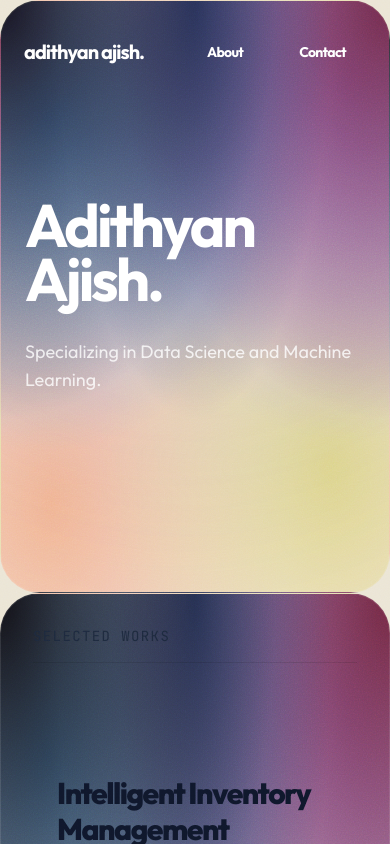
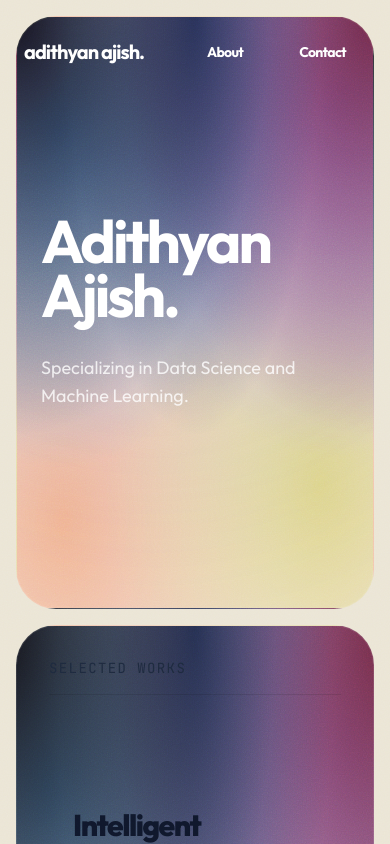
Before and after one commit to manuqwert1234/AdithyanAjish, a Next.js app: page / in a window 390 px wide. Shown: the top 844 px of the page. Built offline with nearby package versions, Linux system fonts and the light colour scheme.

Commit message:
Revert "Fix: Remove white gaps between sections on mobile"
This reverts commit c9c41e90455802a33336c15cfc9ca4f62381f550.

```diff
--- a/app/page.tsx
+++ b/app/page.tsx
@@ -4,7 +4,7 @@ import { projects } from "@/data/projects";
 
 export default function Home() {
   return (
-    <main className="min-h-screen md:p-6 md:space-y-4">
+    <main className="min-h-screen p-4 md:p-6 space-y-4">
       <section className="mesh-bg border border-white/10 rounded-[40px] overflow-hidden relative">
         <Hero />
       </section>
```
